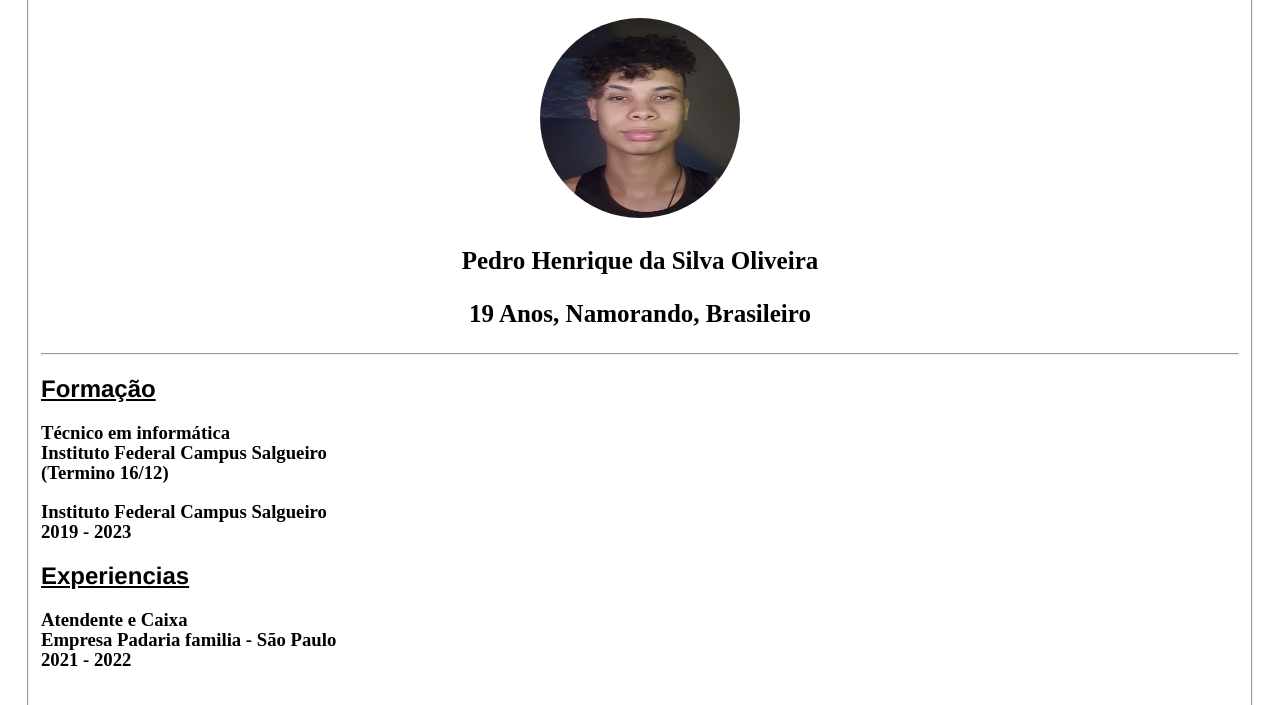
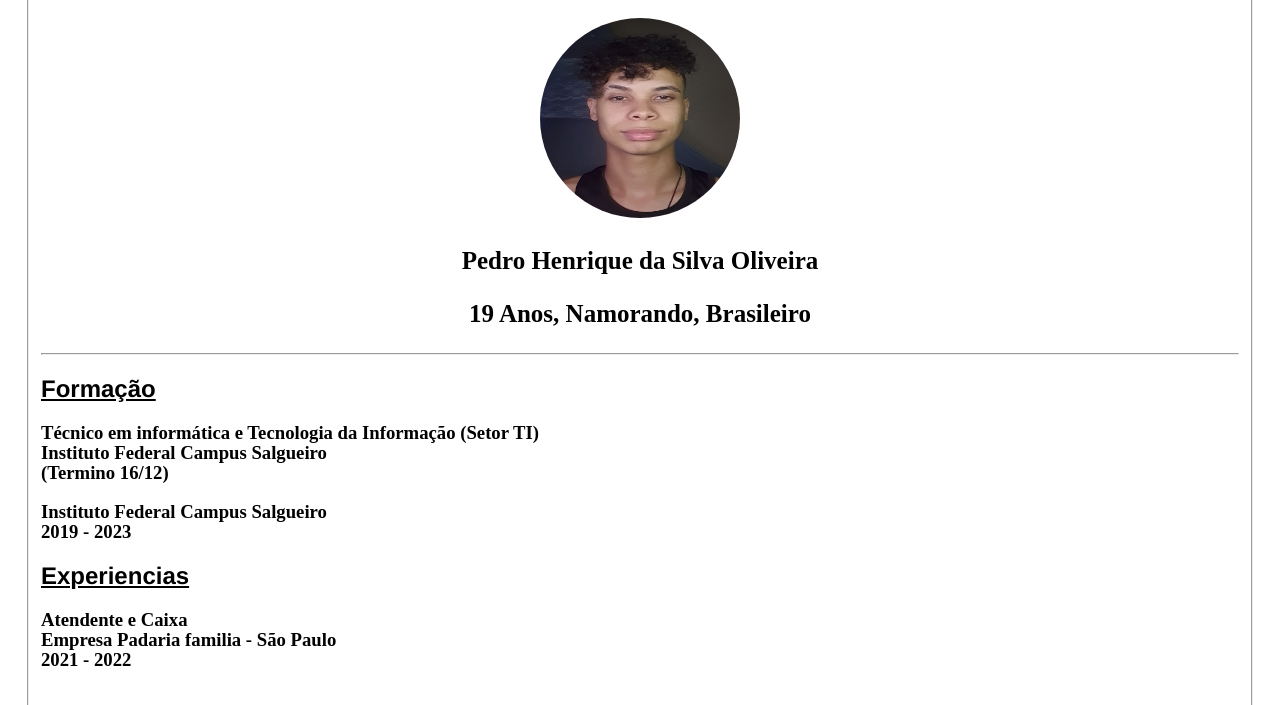
Before and after one commit to ppedrogamess/Meu-Curriculo, a plain HTML site: page Index.html in a window 1280 px wide. Shown: the part 95-800 px from the top of the page. Drawn offline with Linux system fonts and the light colour scheme.

Commit message:
Update Index.html

```diff
--- a/Index.html
+++ b/Index.html
@@ -28,8 +28,9 @@
       <hr />
 
       <h2>Formação</h2>
+
       <h3 class="Exp">
-        Técnico em informática
+        Técnico em informática e Tecnologia da Informação (Setor TI)
         <br />
         Instituto Federal Campus Salgueiro <br />
         (Termino 16/12)
@@ -59,6 +60,7 @@
         <h3 class="Comp">
             Pacote Office - basico  <br>
             Basico Sobre Software   <br>
+            Curso de Primeiros Socorros <br>
         </h3>
 
         <h2>Habilidades Interpessoais</h2>
```
